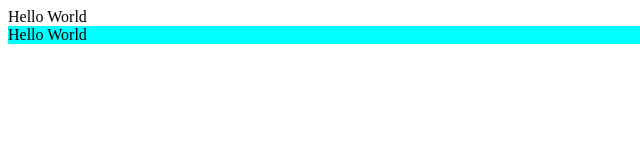
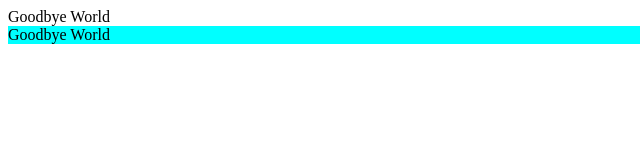
Before and after one commit to DryCreations/screenshot-workflow, a website: page index.html in a window 1280 px wide. Shown: the full height of the page, 0-640 px from the left. Drawn offline with Linux system fonts and the light colour scheme.

Commit message:
change text on index

```diff
--- a/index.html
+++ b/index.html
@@ -5,7 +5,7 @@
     <title>title</title>
   </head>
   <body>
-    <div>Hello World</div>
-    <div style="background-color: aqua;">Hello World</div>
+    <div>Goodbye World</div>
+    <div style="background-color: aqua;">Goodbye World</div>
   </body>
 </html>
```
